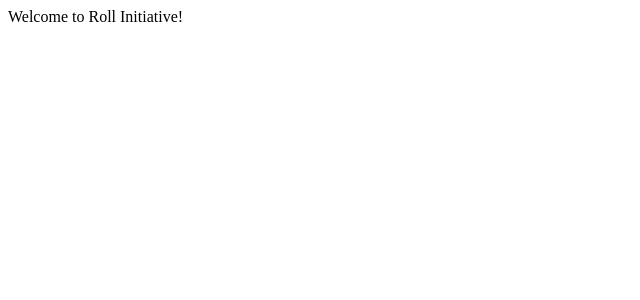
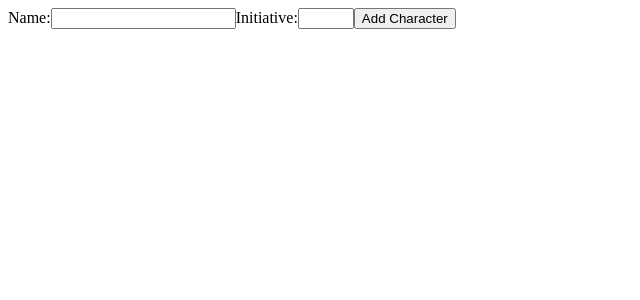
Before and after one commit to jackwkinsey/roll-initiative, a Next.js app: page / in a window 1280 px wide. Shown: the top 300 px of the page, without its empty margins (0-640 px from the left). Built offline with nearby package versions, Linux system fonts and the light colour scheme.

Commit message:
Character form (#3)
* chore(config): use width of 80 characters per line

* feat: add simple form to add characters

```diff
--- a/src/pages/index.js
+++ b/src/pages/index.js
@@ -1,3 +1,55 @@
-const HomePage = () => <div>Welcome to Roll Initiative!</div>;
+import { Component } from 'react';
+
+class HomePage extends Component {
+  constructor(props) {
+    super(props);
+
+    this.state = { name: '', initiative: '' };
+
+    this.handleChange = this.handleChange.bind(this);
+    this.handleSubmit = this.handleSubmit.bind(this);
+  }
+
+  handleChange(event, fieldName) {
+    this.setState({ [fieldName]: event.target.value });
+  }
+
+  handleSubmit(event) {
+    // eslint-disable-next-line no-alert
+    alert(`Entered character data: ${JSON.stringify(this.state)}`);
+    event.preventDefault();
+  }
+
+  render() {
+    const { name, initiative } = this.state;
+    return (
+      <form onSubmit={this.handleSubmit}>
+        <label htmlFor="name-input">
+          Name:
+          <input
+            value={name}
+            type="text"
+            name="name"
+            id="name-input"
+            onChange={event => this.handleChange(event, 'name')}
+          />
+        </label>
+        <label htmlFor="initiative-input">
+          Initiative:
+          <input
+            value={initiative}
+            type="number"
+            min="1"
+            max="50"
+            name="initiative"
+            id="initiative-input"
+            onChange={event => this.handleChange(event, 'initiative')}
+          />
+        </label>
+        <input type="submit" value="Add Character" />
+      </form>
+    );
+  }
+}
 
 export default HomePage;
```
Also changed, not shown: .prettierrc.js.
